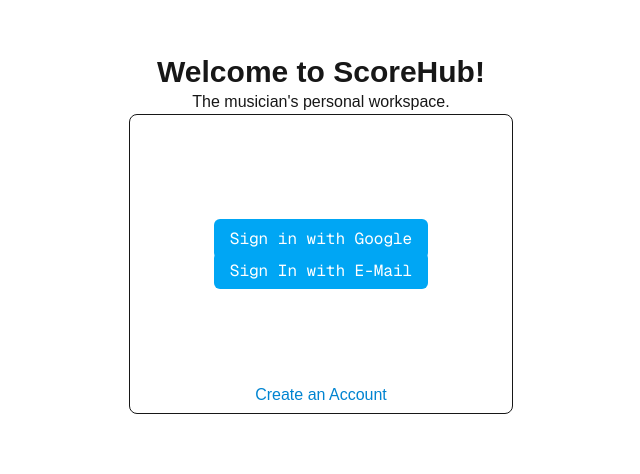
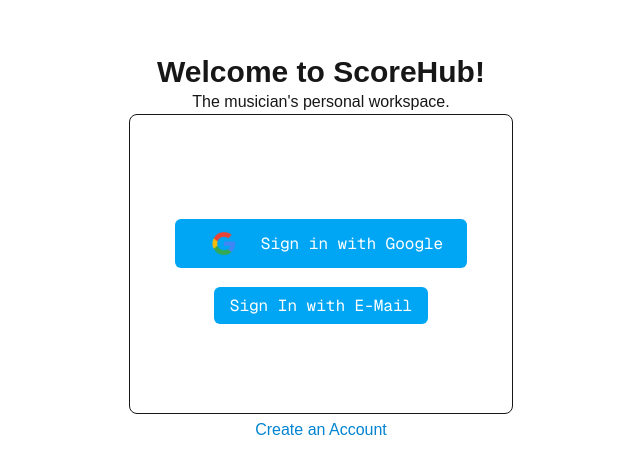
Before and after one commit to mydabe/chamberhub, a Next.js app: page / in a window 1280 px wide. Shown: the part 146-620 px from the top of the page, without its empty margins (319-959 px from the left). Built offline with nearby package versions, Linux system fonts and the light colour scheme; no server answers.

Commit message:
Fixing small errors

```diff
--- a/src/app/dashboard/page.tsx
+++ b/src/app/dashboard/page.tsx
@@ -8,12 +8,17 @@
 
 export default function DashboardView() {
      return (
-         <div id="main">
+         <div id="main" className="flex">
+             <div className="border w-32 h-32 ">
+
+             </div>
              <form action={SignOut}>
                  <button type="submit">
                      Sign Out
                  </button>
              </form>
+
+
          </div>
      )
 }
--- a/src/app/page.tsx
+++ b/src/app/page.tsx
@@ -1,34 +1,43 @@
-import { signIn } from '@/auth'
+// components/SignIn.tsx - SERVER ACTION VERSION
+import { signIn } from '@/auth';
+import Image from "next/image";
 import Link from "next/link";
+
+async function handleGoogleSignIn() {
+    "use server";
+    await signIn("google", { redirectTo: "/dashboard" });
+}
 
 export function SignIn() {
     return (
-        <div className="text-center">
-            {/* Sign in with Google */}
-            <form
-                action={async () => {
-                    "use server";
-
-                    await signIn("google");
-                }}
-            >
+            <form action={handleGoogleSignIn}>
                 <button
                     type="submit"
-                    className="bg-sky-500 text-white font-mono px-4 py-2 rounded-md mt-20"
+                    className="flex items-center justify-center gap-3 bg-sky-500 text-white font-mono px-6 py-3 rounded-md mt-20 mx-auto hover:bg-sky-600 transition-colors"
                 >
-                    Sign in with Google
+                    <Image
+                        width={50}
+                        height={50}
+                        alt="Google Logo"
+                        src="/google_logo.jpg"
+                        className="flex-shrink-0"
+                    />
+                    <span>Sign in with Google</span>
                 </button>
             </form>
-            <Link
-                className="bg-sky-500 text-white font-mono px-4 py-2 rounded-md mt-20"
-                href="/cred_sign"
-            >
-                Sign In with E-Mail
+    );
+}
 
-            </Link>
+export function CredSignIn() {
+    return (
+        <Link
+        className="bg-sky-500 text-white font-mono px-4 py-2 rounded-md mt-40"
+        href="/cred_sign"
+        >
+        Sign In with E-Mail
+        </Link>
+    )
 
-        </div>
-    );
 }
 
 export function CreateAccount() {
@@ -36,7 +45,7 @@
         <div className="text-center">
             <Link
                 href="/signup"
-                className="mt-4 text-sky-600"
+                className=" mt-20 text-sky-600"
             >
                 Create an Account
             </Link>
@@ -54,11 +63,14 @@
         <h3 className='text-center'>
           The musician&#39;s personal workspace.
         </h3>
-        <div className="w-96 p-6 border rounded-lg mx-auto h-75">
+        <div className="text-center w-96 p-6 border rounded-lg mx-auto h-75">
             <SignIn/>
-            <div className= "mt-25">
-                <CreateAccount/>
-            </div>
+        </div>
+        <div className="text-center -mt-30">
+            <CredSignIn/>
+        </div>
+        <div className= "mt-25">
+            <CreateAccount/>
         </div>
       </div>
 
--- a/src/auth.ts
+++ b/src/auth.ts
@@ -1,3 +1,4 @@
+// auth.ts - FIXED VERSION
 import NextAuth from "next-auth";
 import Google from "next-auth/providers/google";
 import Credentials from "next-auth/providers/credentials";
@@ -13,46 +14,8 @@
 export const { handlers, signIn, signOut, auth } = NextAuth({
     providers: [
         Credentials({
-            name: "Email & Password",
-            credentials: {
-                email: { label: "Email", type: "email" },
-                password: { label: "Password", type: "password" },
-            },
-            authorize: async (raw): Promise< any | null> => {
-                const creds = z
-                    .object({
-                        email: z.string().email(), // Fixed: use z.string().email() instead of z.email()
-                        password: z.string().min(8),
-                    })
-                    .safeParse(raw);
-
-                if (!creds.success) return null;
-
-                const { data: users, error } = await supabase
-                    .from("Profiles")
-                    .select("id, email, name, password_hash")
-                    .eq("email", creds.data.email)
-                    .limit(1);
-
-                if (error || !users || users.length === 0) return null;
-
-                const user = users[0];
-                if (!user.password_hash) return null;
-
-                const ok = await bcrypt.compare(
-                    creds.data.password,
-                    user.password_hash
-                );
-                if (!ok) return null;
-
-                return {
-                    id: String(user.id),
-                    email: user.email,
-                    name: user.name ?? null,
-                };
-            },
+            // ... your credentials config
         }),
-
         Google({
             clientId: process.env.AUTH_GOOGLE_ID!,
             clientSecret: process.env.AUTH_GOOGLE_SECRET!,
@@ -60,25 +23,53 @@
     ],
     callbacks: {
         async signIn({ user, account, profile }) {
+            console.log("SignIn callback triggered", user?.email);
+
             if (account?.provider === "google") {
-                // Removed duplicate condition
+                try {
                     const { data, error } = await supabase
                         .from("Profiles")
                         .select()
                         .eq("email", user.email)
                         .maybeSingle();
 
+                    if (error) {
+                        console.error("Supabase error:", error);
+                        return false; // Prevent sign in on error
+                    }
+
+                    // If user doesn't exist, create them
                     if (!data && user.email) {
-                    await supabase.from("Profiles").insert({
+                        const { error: insertError } = await supabase
+                            .from("Profiles")
+                            .insert({
                                 email: user.email,
-                        name: user.name || user.email.split('@')[0] // Fallback for name
+                                name: user.name || user.email.split('@')[0]
                             });
 
-                    return "/signup"
+                        if (insertError) {
+                            console.error("Insert error:", insertError);
+                            return false;
                         }
-                return "/dashboard"
+                        console.log("New user created");
                     }
-            return true
+
+                    // Always return true to allow sign in
+                    return true;
+
+                } catch (error) {
+                    console.error("SignIn callback error:", error);
+                    return false;
+                }
+            }
+
+            return true; // Allow sign in for other providers
+        },
+
+        async redirect({ url, baseUrl }) {
+            console.log("Redirect callback", url);
+            // Redirect to dashboard after successful sign in
+            return `${baseUrl}/dashboard`;
         }
     },
     secret: process.env.AUTH_SECRET,
```
Also changed, not shown: public/google_logo.jpg (added). Lines whose indentation alone changed are shown as unchanged.
